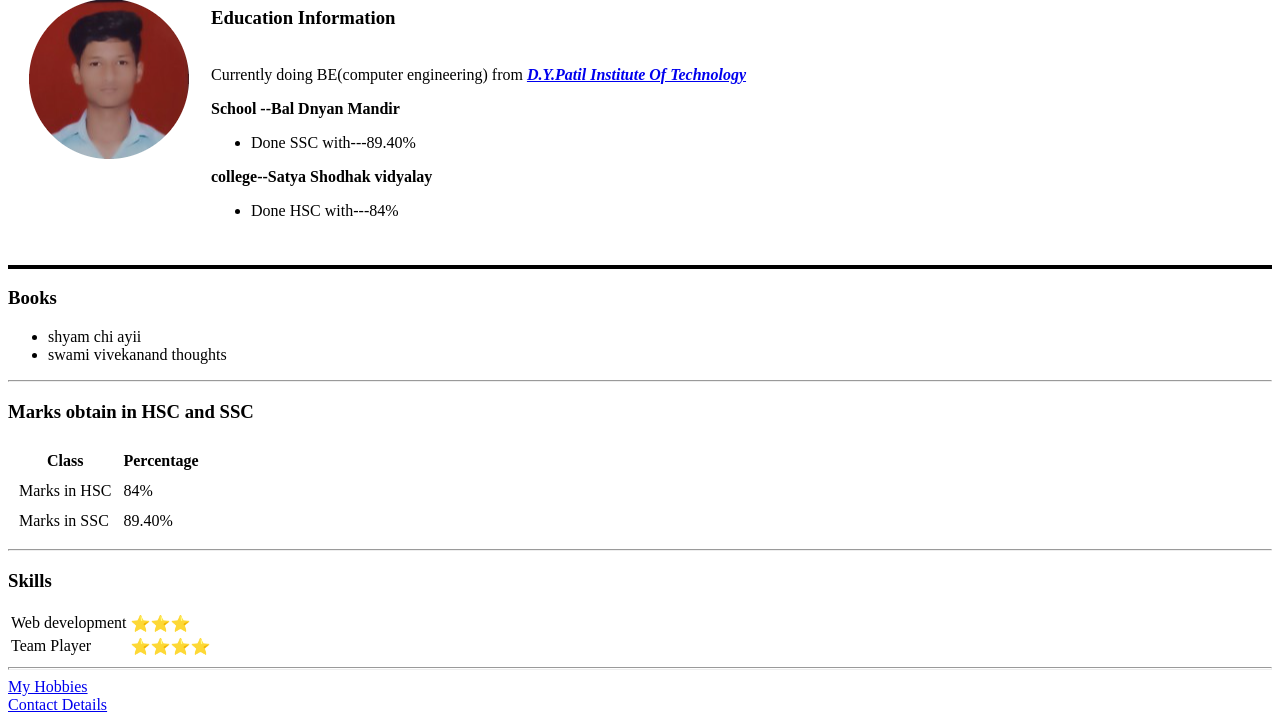
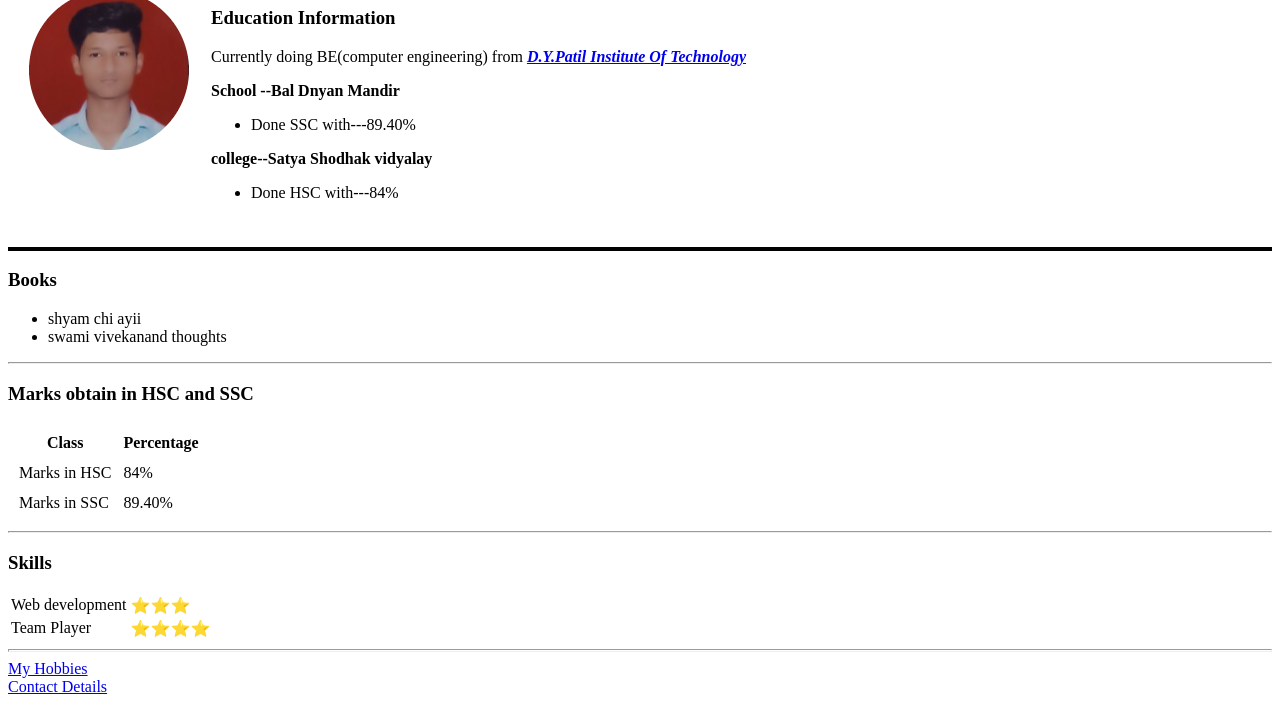
Before and after one commit to DhirajThaku/cv, a plain HTML site: page index.html in a window 1280 px wide. Shown: the part 114-836 px from the top of the page. Drawn offline with Linux system fonts and the light colour scheme.

Commit message:
Update index.html

```diff
--- a/index.html
+++ b/index.html
@@ -13,7 +13,7 @@
       <td><img src="images\dhi.png" alt=""></td>
       <td>
         <h1>Dhiraj Thakur</h1>
-        <h3>Education Information </h3><br>Currently doing BE(computer engineering) from <strong><em><a href="https://engg.dypvp.edu.in/">D.Y.Patil Institute Of Technology</a></em></strong>
+        <h3>Education Information </h3>Currently doing BE(computer engineering) from <strong><em><a href="https://engg.dypvp.edu.in/">D.Y.Patil Institute Of Technology</a></em></strong>
         <p><strong>School --Bal Dnyan Mandir</strong></p>
         <ul>
           <li>Done SSC with---89.40% </li>
```
